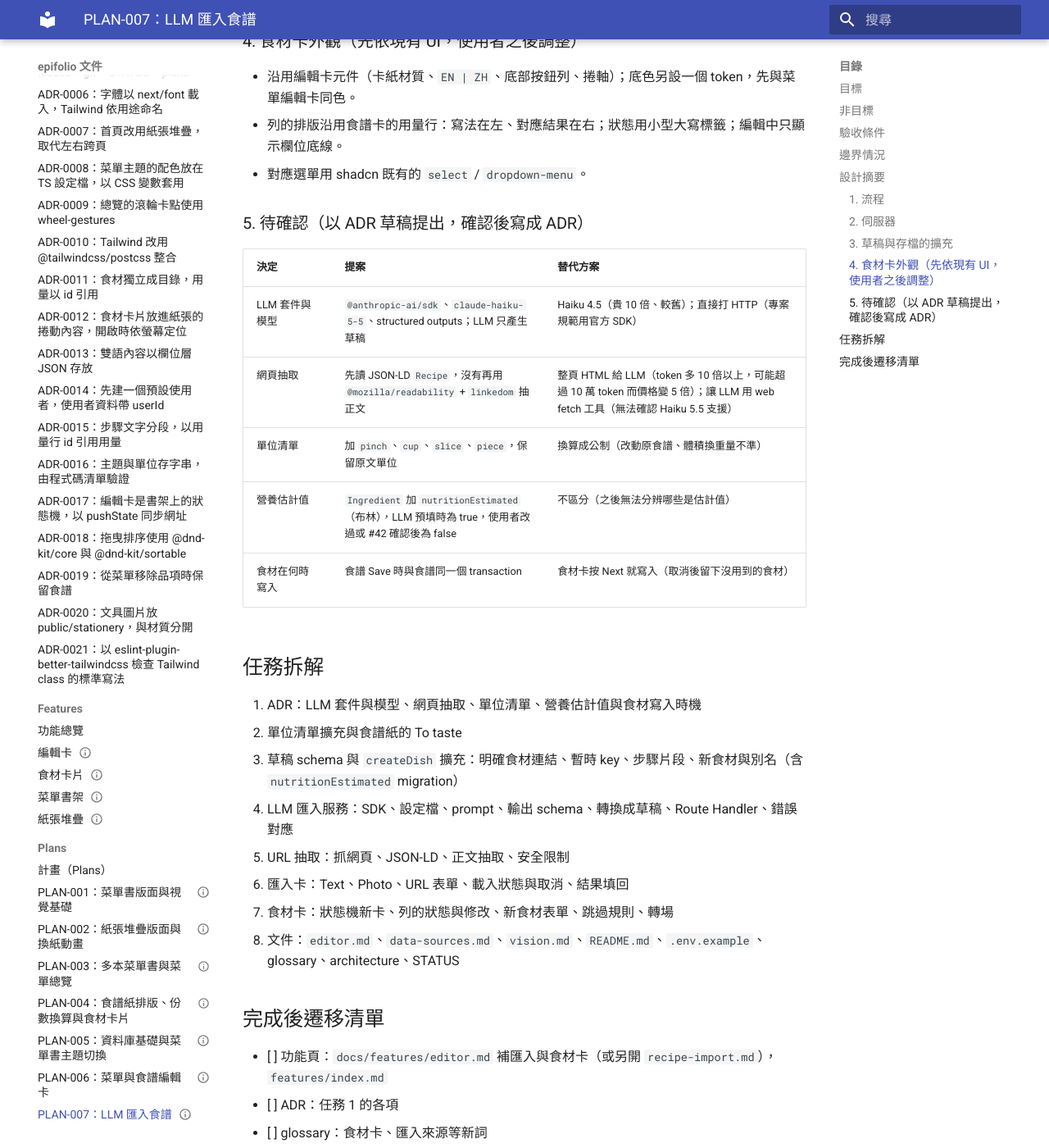
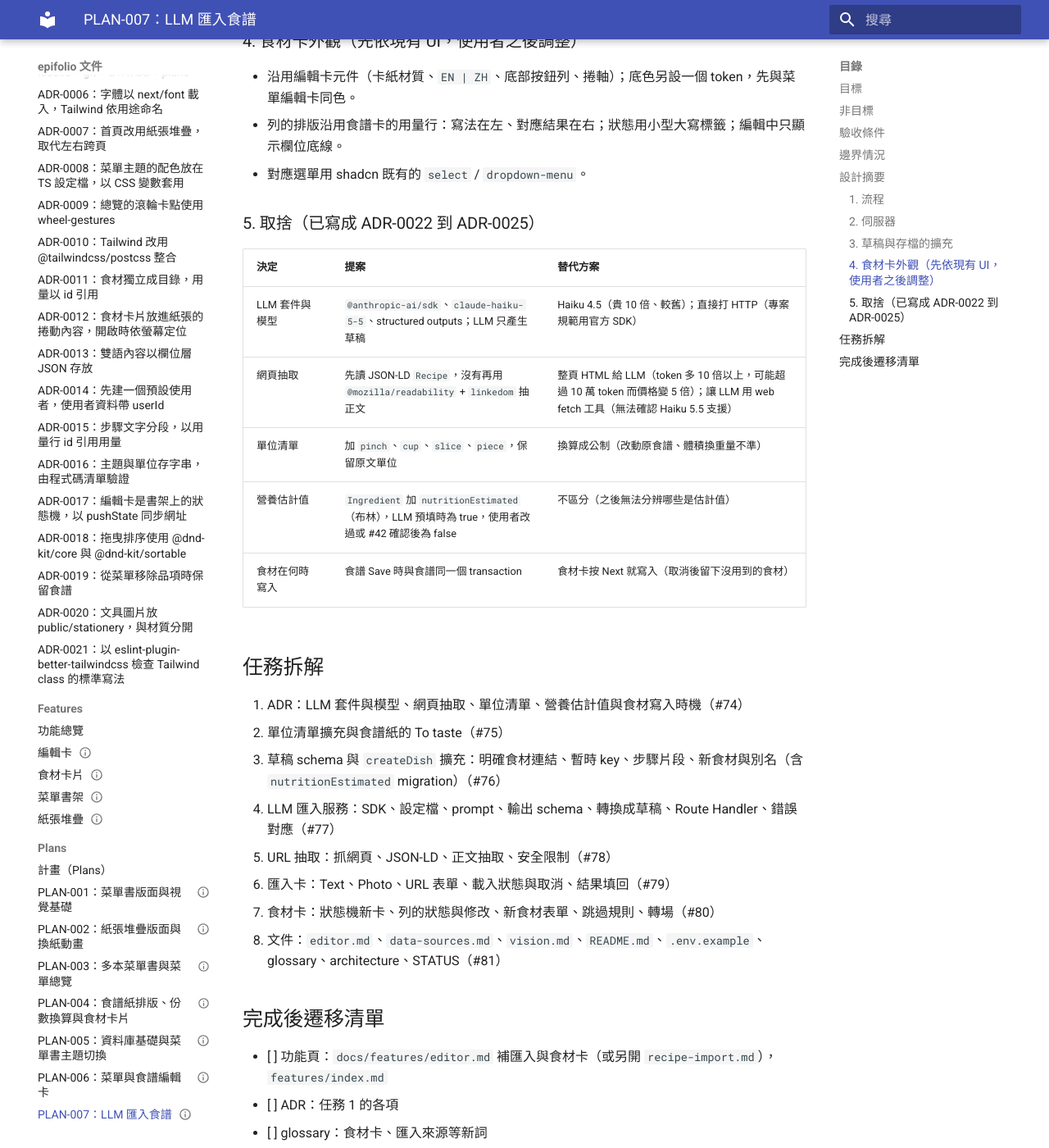
Before and after one commit to piercelin11/epifolio, an MkDocs documentation site: the page built from docs/plans/PLAN-007-llm-import.md, in a window 1280 px wide and 1400 px high, scrolled down 4715 px. Shown: the whole window at 82% size. Built offline with MkDocs 1.6.1 and Material for MkDocs 9.7.7, drawn with Linux system fonts in a browser that asks for light colours.

Commit message:
docs: start PLAN-007 with its issues
Refs #52

```diff
--- a/docs/plans/PLAN-007-llm-import.md
+++ b/docs/plans/PLAN-007-llm-import.md
@@ -146,7 +146,7 @@ flowchart LR
 - 列的排版沿用食譜卡的用量行：寫法在左、對應結果在右；狀態用小型大寫標籤；編輯中只顯示欄位底線。
 - 對應選單用 shadcn 既有的 `select` / `dropdown-menu`。
 
-### 5. 待確認（以 ADR 草稿提出，確認後寫成 ADR）
+### 5. 取捨（已寫成 ADR-0022 到 ADR-0025）
 
 | 決定 | 提案 | 替代方案 |
 | --- | --- | --- |
@@ -158,14 +158,14 @@ flowchart LR
 
 ## 任務拆解
 
-1. ADR：LLM 套件與模型、網頁抽取、單位清單、營養估計值與食材寫入時機
-2. 單位清單擴充與食譜紙的 To taste
-3. 草稿 schema 與 `createDish` 擴充：明確食材連結、暫時 key、步驟片段、新食材與別名（含 `nutritionEstimated` migration）
-4. LLM 匯入服務：SDK、設定檔、prompt、輸出 schema、轉換成草稿、Route Handler、錯誤對應
-5. URL 抽取：抓網頁、JSON-LD、正文抽取、安全限制
-6. 匯入卡：Text、Photo、URL 表單、載入狀態與取消、結果填回
-7. 食材卡：狀態機新卡、列的狀態與修改、新食材表單、跳過規則、轉場
-8. 文件：`editor.md`、`data-sources.md`、`vision.md`、`README.md`、`.env.example`、glossary、architecture、STATUS
+1. ADR：LLM 套件與模型、網頁抽取、單位清單、營養估計值與食材寫入時機（#74）
+2. 單位清單擴充與食譜紙的 To taste（#75）
+3. 草稿 schema 與 `createDish` 擴充：明確食材連結、暫時 key、步驟片段、新食材與別名（含 `nutritionEstimated` migration）（#76）
+4. LLM 匯入服務：SDK、設定檔、prompt、輸出 schema、轉換成草稿、Route Handler、錯誤對應（#77）
+5. URL 抽取：抓網頁、JSON-LD、正文抽取、安全限制（#78）
+6. 匯入卡：Text、Photo、URL 表單、載入狀態與取消、結果填回（#79）
+7. 食材卡：狀態機新卡、列的狀態與修改、新食材表單、跳過規則、轉場（#80）
+8. 文件：`editor.md`、`data-sources.md`、`vision.md`、`README.md`、`.env.example`、glossary、architecture、STATUS（#81）
 
 ## 完成後遷移清單
 
```
Also changed, not shown: other parts of docs/plans/PLAN-007-llm-import.md (+1 -1 lines), docs/plans/README.md (+1 -1 lines).
